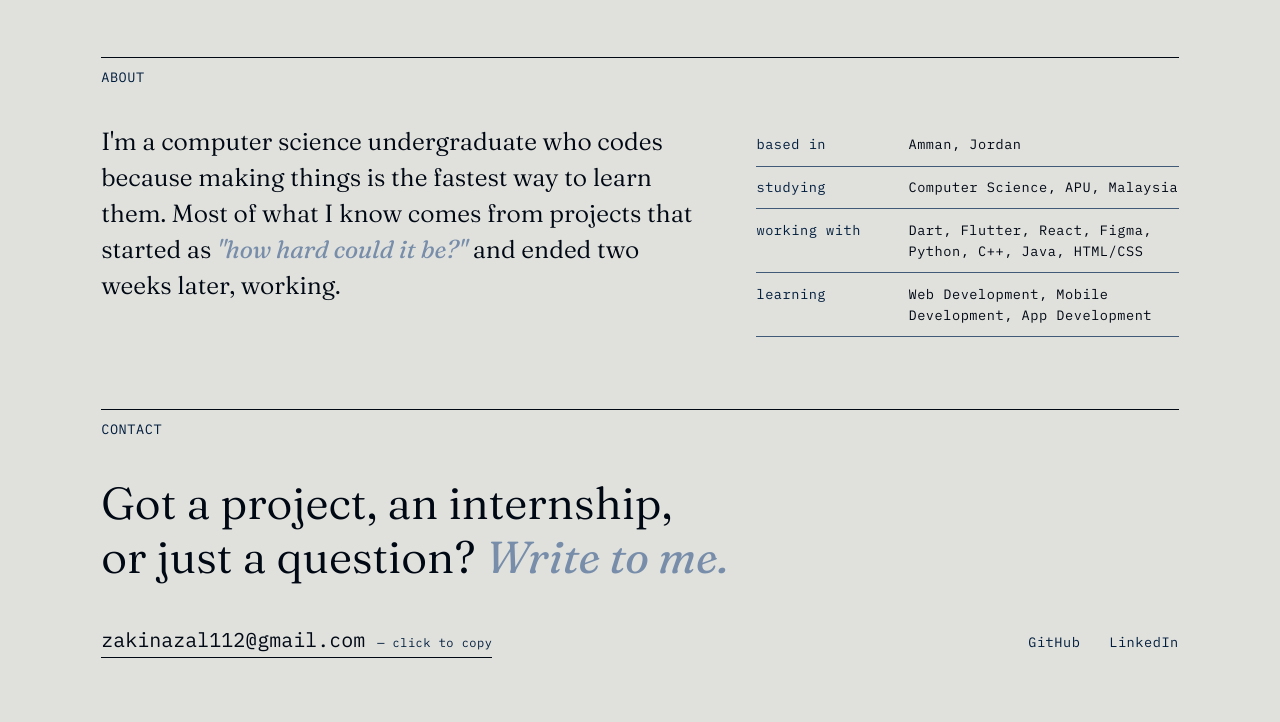
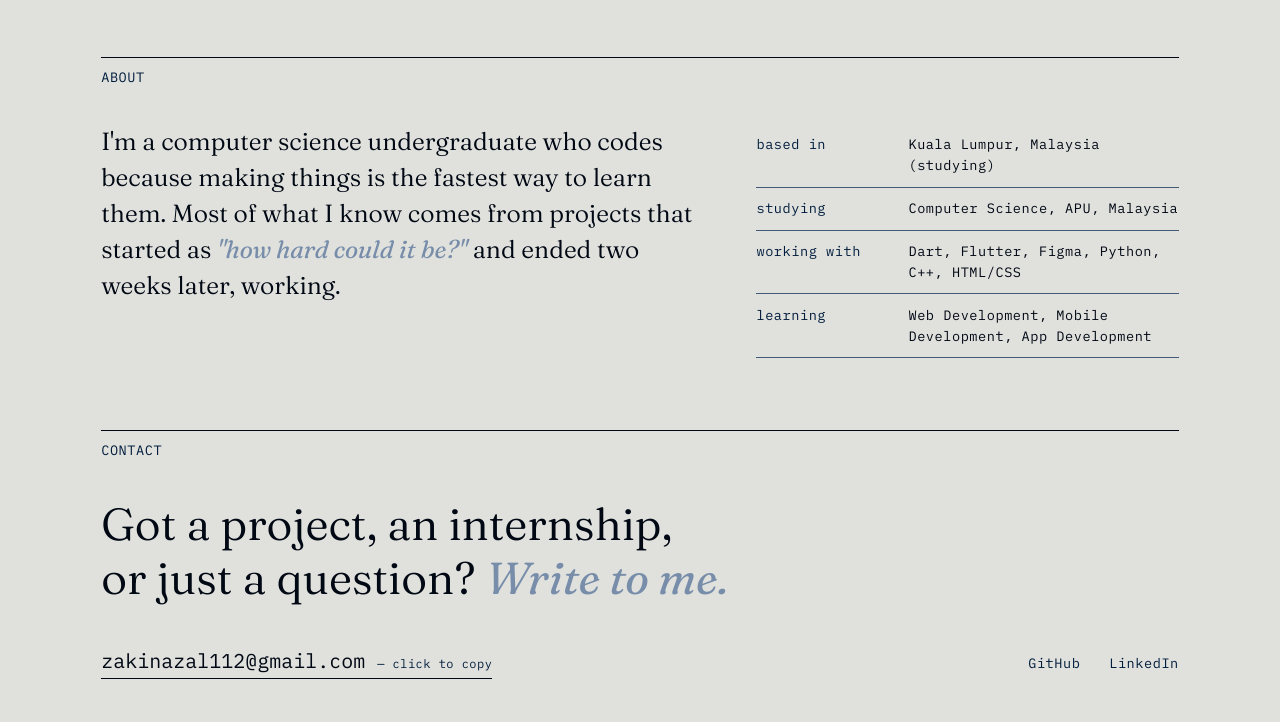
Before and after one commit to ZakiNazal/zakinazal.github.io, a plain HTML site: page index.html in a window 1280 px wide. Shown: the part 1640-2362 px from the top of the page. Drawn offline with Linux system fonts and the light colour scheme.

Commit message:
modified:   index.html

```diff
--- a/index.html
+++ b/index.html
@@ -172,9 +172,9 @@
           <em>"how hard could it be?"</em> and ended two weeks later, working.
         </p>
         <ul class="about__list">
-          <li><span>based in</span>Amman, Jordan</li>
+          <li><span>based in</span>Kuala Lumpur, Malaysia (studying)</li>
           <li><span>studying</span>Computer Science, APU, Malaysia</li>
-          <li><span>working with</span>Dart, Flutter, React, Figma, Python, C++, Java, HTML/CSS</li>
+          <li><span>working with</span>Dart, Flutter, Figma, Python, C++, HTML/CSS</li>
           <li><span>learning</span>Web Development, Mobile Development, App Development</li>
         </ul>
       </div>
```
